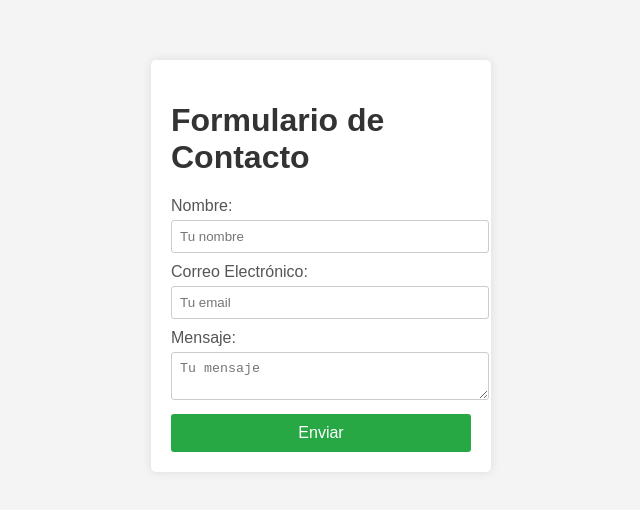
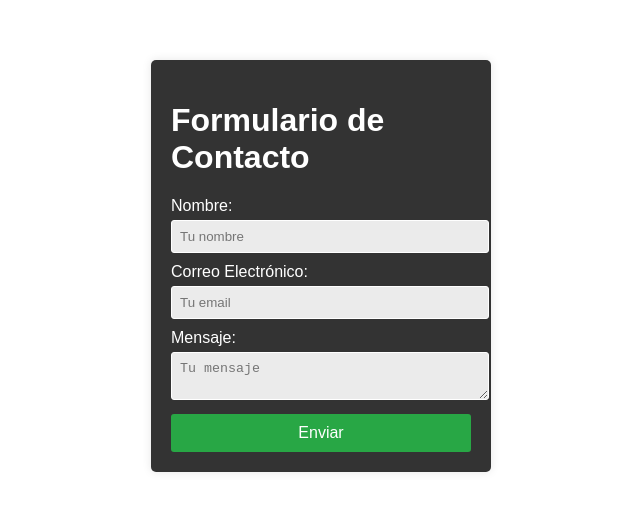
Before and after one commit to santiysergio/login-sindicato-estudiantil-espanol, a plain HTML site: page index.html in a window 1280 px wide. Shown: the part 134-644 px from the top of the page, without its empty margins (319-959 px from the left). Drawn offline with Linux system fonts and the light colour scheme.

Commit message:
Update index.html

```diff
--- a/index.html
+++ b/index.html
@@ -6,7 +6,7 @@
   <style>
     body {
       font-family: Arial, sans-serif;
-      background-color: #f4f4f4;
+      background-color: transparent; /* Fondo transparente */
       margin: 0;
       padding: 0;
       display: flex;
@@ -15,10 +15,10 @@
       height: 100vh;
     }
     h1 {
-      color: #333;
+      color: #ffffff;
     }
     form {
-      background-color: #fff;
+      background-color: rgba(0, 0, 0, 0.8); /* Fondo semi-transparente */
       padding: 20px;
       border-radius: 5px;
       box-shadow: 0 0 10px rgba(0, 0, 0, 0.1);
@@ -27,7 +27,7 @@
     label {
       display: block;
       margin-bottom: 5px;
-      color: #555;
+      color: #ffffff; /* Cambiado a blanco para mejor contraste */
     }
     input[type="text"],
     input[type="email"],
@@ -35,8 +35,10 @@
       width: 100%;
       padding: 8px;
       margin-bottom: 10px;
-      border: 1px solid #ccc;
+      border: 1px solid #ffffff;
       border-radius: 3px;
+      background-color: rgba(255, 255, 255, 0.9); /* Fondo semi-transparente */
+      color: #000000;
     }
     button {
       width: 100%;
@@ -44,7 +46,7 @@
       background-color: #28a745;
       border: none;
       border-radius: 3px;
-      color: #fff;
+      color: #ffffff;
       font-size: 16px;
       cursor: pointer;
     }
```
